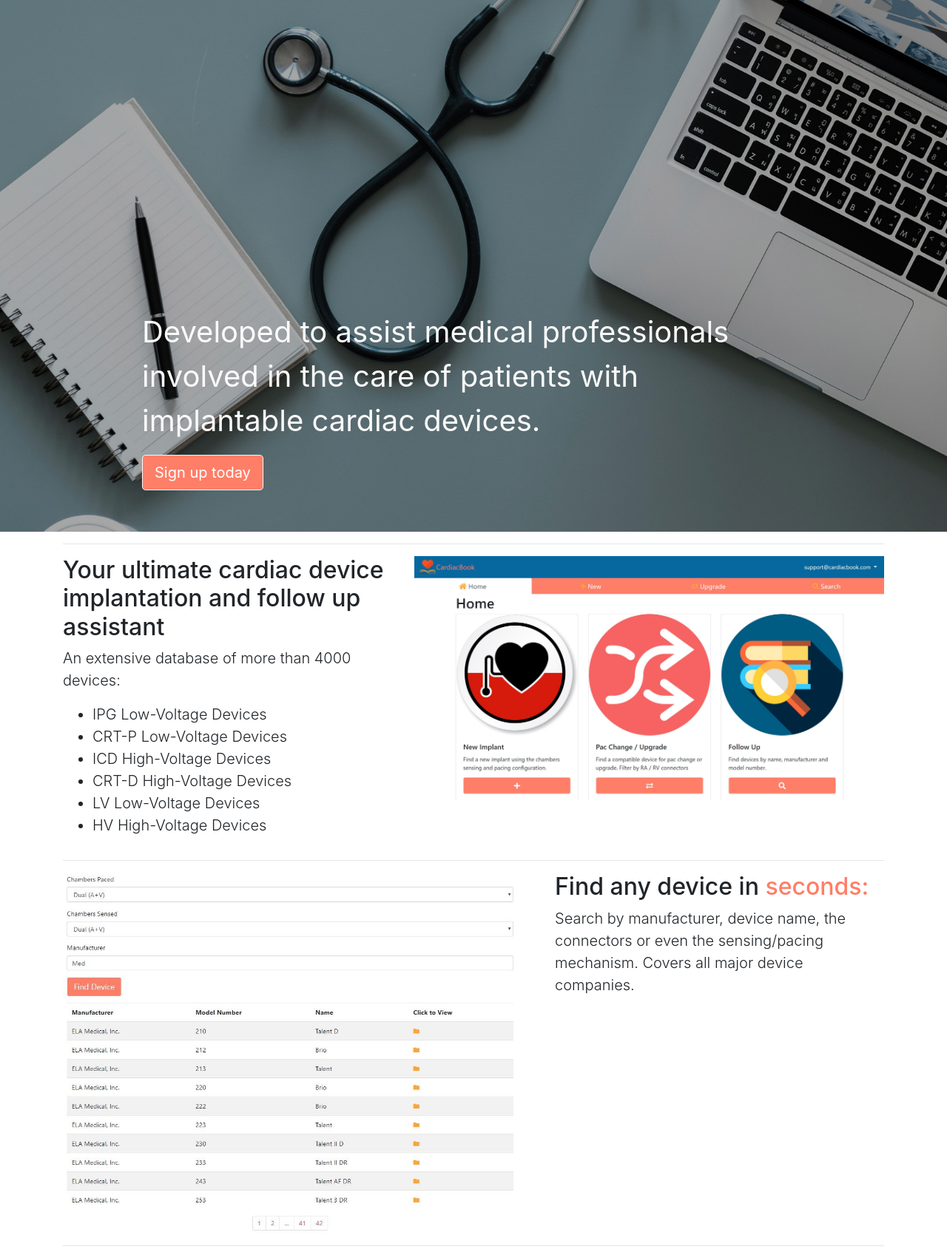
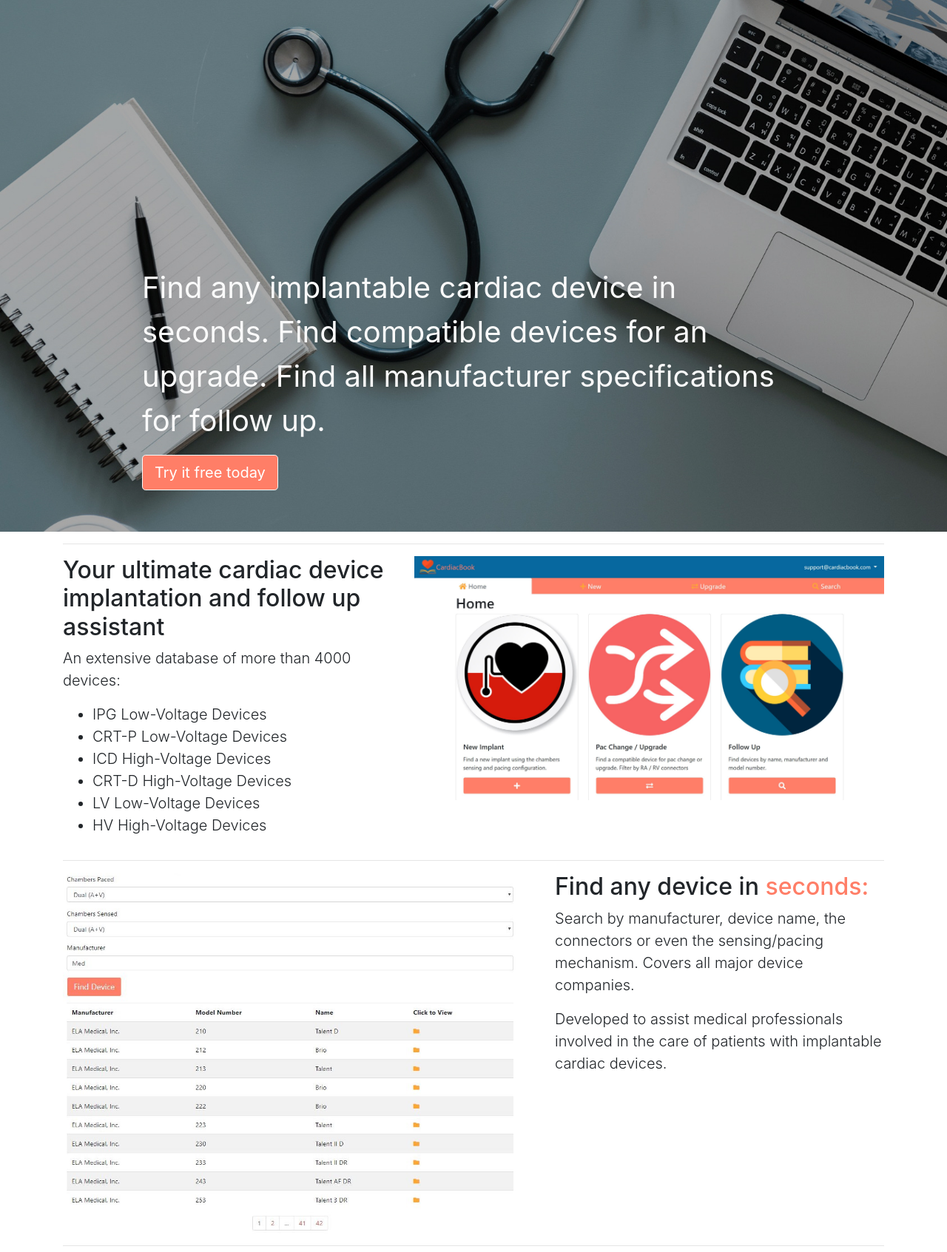
Before and after one commit to farbodab/cardiacpedia, a Flask app: page / in a window 1280 px wide. Shown: the part 65-1758 px from the top of the page at 74% size. Run offline with Flask 2, Linux system fonts and the light colour scheme; some libraries are stand-ins or nearby versions.

Commit message:
Index updated

```diff
--- a/cardiacpedia/templates/index.html
+++ b/cardiacpedia/templates/index.html
@@ -9,8 +9,8 @@
             <img class="first-slide" src="../static/1.jpg" alt="First slide">
             <div class="container">
               <div class="carousel-caption text-left">
-                <p class="promotion" style="color: #fafafa">Developed to assist medical professionals involved in the care of patients with implantable cardiac devices.</p>
-                <p><a class="btn btn-lg btn-primary" href="{{ url_for('users.register') }}" role="button">Sign up today</a></p>
+                <p class="promotion" style="color: #fafafa">Find any implantable cardiac device in seconds. Find compatible devices for an upgrade. Find all manufacturer specifications for follow up.</p>
+                <p><a class="btn btn-lg btn-primary" href="{{ url_for('users.register') }}" role="button">Try it free today</a></p>
               </div>
             </div>
           </div>
@@ -42,6 +42,7 @@
           <div class="col-md-5 order-md-2">
             <h2 class="featurette-heading">Find any device in <span style="color: #ff7e67;">seconds:</span></h2>
             <p class="lead">Search by manufacturer, device name, the connectors or even the sensing/pacing mechanism. Covers all major device companies.</p>
+            <p class="lead">Developed to assist medical professionals involved in the care of patients with implantable cardiac devices.</p>
           </div>
           <div class="col-md-7 order-md-1">
             <img class="featurette-image img-fluid mx-auto" src="../static/Search.JPG" alt="Image of Clincian">
```
